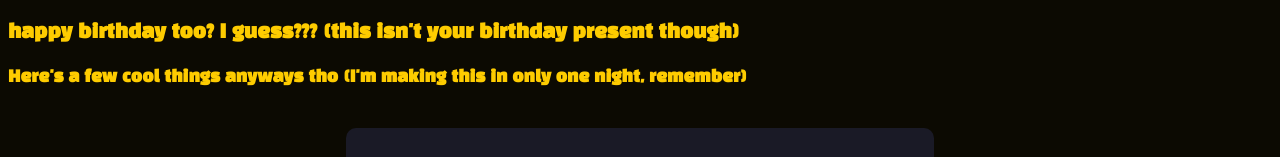
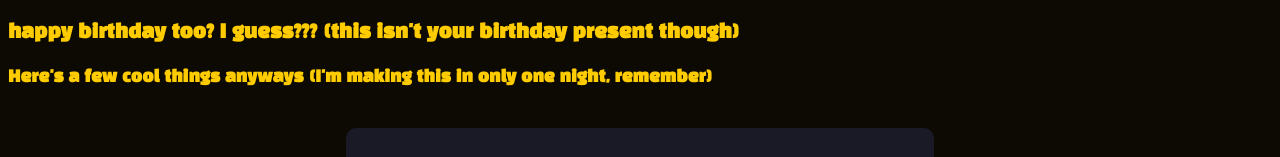
Before and after one commit to secondary-smiles/gaybirthdaynerd.com, a Svelte app: page / in a window 1280 px wide. Shown: the part 220-377 px from the top of the page. Built offline with nearby package versions, Linux system fonts and the light colour scheme; no server answers; a web font is replaced by a local one.

Commit message:
Typo fix

```diff
--- a/src/App.svelte
+++ b/src/App.svelte
@@ -40,7 +40,7 @@
         <h1>Aw shit</h1>
         <h2>this was supposed to be a christmas present but I guess I got carried away..</h2>
         <h3>happy birthday too? I guess??? (this isn't your birthday present though)</h3>
-        <h4>Here's a few cool things anyways tho (I'm making this in only one night, remember)</h4>
+        <h4>Here's a few cool things anyways (I'm making this in only one night, remember)</h4>
     </div>
     <div id="api-fun-wrapper">
 
```
